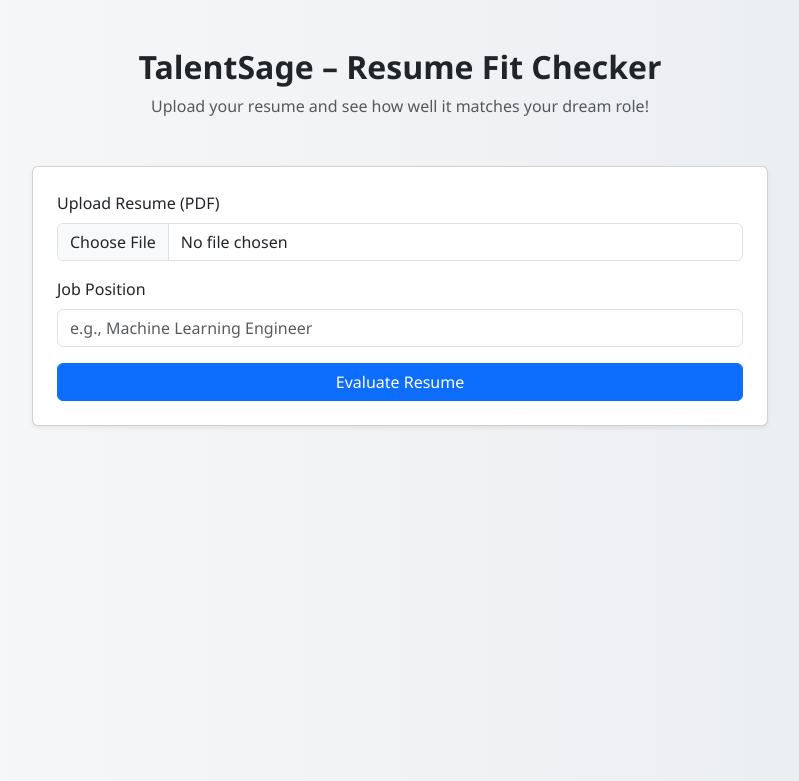
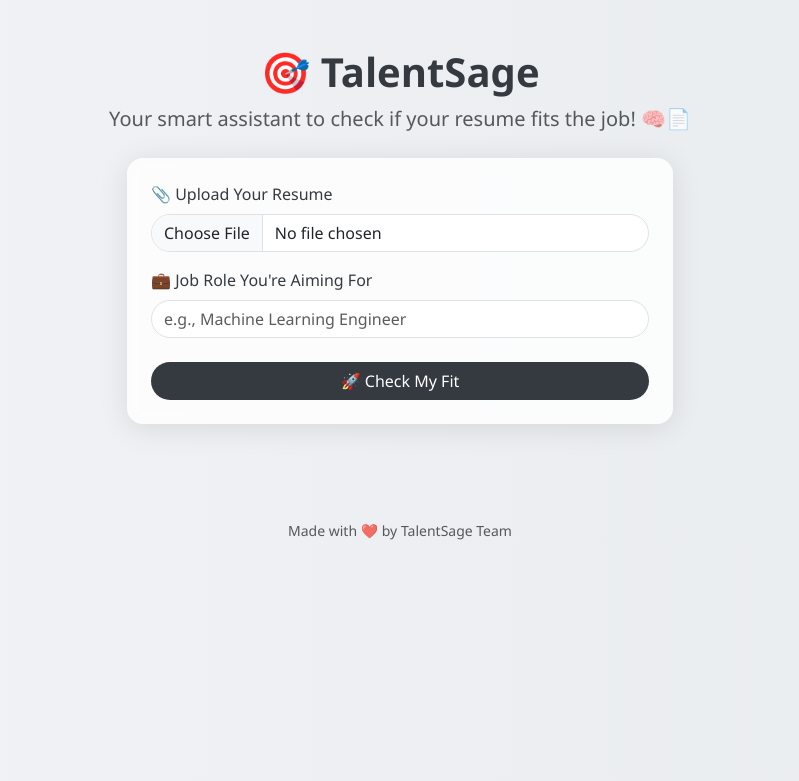
Before and after one commit to shanks1554/TelentSage-Frontend, a Flask app: page / in a window 1280 px wide. Shown: the top 781 px of the page, without its empty margins (240-1039 px from the left). Run offline with Flask 3, Linux system fonts and the light colour scheme.

Commit message:
making UI Better

```diff
--- a/templates/index.html
+++ b/templates/index.html
@@ -2,81 +2,107 @@
 <html lang="en">
 <head>
   <meta charset="UTF-8">
-  <title>TalentSage – Resume Evaluator</title>
+  <title>🚀 TalentSage – Resume Fit Checker</title>
   <link href="https://cdn.jsdelivr.net/npm/bootstrap@5.3.0/dist/css/bootstrap.min.css" rel="stylesheet">
   <link href="https://cdnjs.cloudflare.com/ajax/libs/font-awesome/6.5.0/css/all.min.css" rel="stylesheet">
   <style>
     body {
-      background: linear-gradient(to right, #f8f9fa, #e9ecef);
+      background: linear-gradient(to right, #f1f3f5, #e9ecef);
       font-family: 'Segoe UI', sans-serif;
+      color: #343a40;
+    }
+    .card-style {
+      background: #ffffffcc;
+      backdrop-filter: blur(6px);
+      border-radius: 1rem;
+      box-shadow: 0 4px 30px rgba(0, 0, 0, 0.1);
+      transition: all 0.3s ease;
+    }
+    .card-style:hover {
+      transform: translateY(-4px);
     }
     .fade-in {
-      animation: fadeIn 0.8s ease-in-out;
+      animation: fadeIn 0.7s ease-in-out;
     }
     @keyframes fadeIn {
-      from {opacity: 0; transform: translateY(20px);}
-      to {opacity: 1; transform: translateY(0);}
+      from { opacity: 0; transform: translateY(10px); }
+      to { opacity: 1; transform: translateY(0); }
     }
-    .card-result {
-      border-left: 5px solid #0d6efd;
+    .btn-custom {
+      background-color: #343a40;
+      color: white;
+      border-radius: 2rem;
+    }
+    .btn-custom:hover {
+      background-color: #212529;
+    }
+    .emoji-badge {
+      font-size: 1.1rem;
+      margin-right: 6px;
+    }
+    .list-group-item {
+      border: none;
+      background-color: transparent;
+      padding-left: 0;
+    }
+    .highlight {
+      font-weight: bold;
+      color: #198754;
     }
   </style>
 </head>
 <body>
 
 <div class="container py-5">
-  <div class="text-center mb-5">
-    <h2 class="fw-bold">TalentSage – Resume Fit Checker</h2>
-    <p class="text-muted">Upload your resume and see how well it matches your dream role!</p>
+  <div class="text-center fade-in mb-4">
+    <h1 class="fw-bold">🎯 TalentSage</h1>
+    <p class="text-muted fs-5">Your smart assistant to check if your resume fits the job! 🧠📄</p>
   </div>
 
   <div class="row justify-content-center">
-    <div class="col-md-8">
-      <form method="post" enctype="multipart/form-data" class="card p-4 shadow-sm fade-in">
+    <div class="col-md-8 col-lg-6">
+      <form method="post" enctype="multipart/form-data" class="p-4 card-style fade-in">
         <div class="mb-3">
-          <label for="resume" class="form-label">Upload Resume (PDF)</label>
-          <input class="form-control" type="file" name="resume" id="resume" accept=".pdf" required>
+          <label for="resume" class="form-label">📎 Upload Your Resume</label>
+          <input class="form-control rounded-pill" type="file" name="resume" id="resume" accept=".pdf" required>
         </div>
         <div class="mb-3">
-          <label for="position" class="form-label">Job Position</label>
-          <input type="text" class="form-control" name="position" id="position" placeholder="e.g., Machine Learning Engineer" required>
+          <label for="position" class="form-label">💼 Job Role You're Aiming For</label>
+          <input type="text" class="form-control rounded-pill" name="position" id="position" placeholder="e.g., Machine Learning Engineer" required>
         </div>
-        <button type="submit" class="btn btn-primary w-100">Evaluate Resume</button>
+        <button type="submit" class="btn btn-custom w-100 mt-2">🚀 Check My Fit</button>
       </form>
     </div>
   </div>
 
   {% if result %}
   <div class="row justify-content-center mt-5 fade-in">
-    <div class="col-md-10">
-      <div class="card p-4 shadow-sm card-result">
-        <h4 class="mb-3">Evaluation Result</h4>
+    <div class="col-md-10 col-lg-8">
+      <div class="card-style p-4">
+        <h3 class="mb-3">📊 Evaluation Result</h3>
 
         {% if result.decision %}
-          <h5 class="mb-3">
-            Decision:
-            <span class="badge bg-{{ 'success' if result.decision == 'yes' else 'danger' }} text-uppercase">
-              {{ result.decision }}
-            </span>
-          </h5>
+          <p class="fs-5">✅ <span class="fw-semibold">Decision:</span>
+            <span class="highlight">{{ result.decision | upper }}</span>
+          </p>
         {% endif %}
 
         {% if result.summary %}
-          <h6 class="text-muted mt-3">Summary</h6>
+          <h5 class="mt-4 mb-2">📝 Summary</h5>
           <p>{{ result.summary }}</p>
         {% endif %}
 
         {% if result.suggestions %}
-          <h6 class="text-muted mt-4">Suggestions</h6>
+          <h5 class="mt-4 mb-2">🔧 Suggestions to Improve</h5>
           <ul class="list-group list-group-flush">
             {% for suggestion in result.suggestions %}
-              <li class="list-group-item"><i class="fa fa-lightbulb text-warning me-2"></i>{{ suggestion }}</li>
+              <li class="list-group-item">💡 {{ suggestion }}</li>
             {% endfor %}
           </ul>
         {% endif %}
 
         {% if result.error %}
-          <div class="alert alert-danger mt-3">{{ result.error }}</div>
+          <div class="alert alert-danger mt-4">❗ {{ result.error }}</div>
         {% endif %}
       </div>
     </div>
@@ -84,5 +110,9 @@
   {% endif %}
 </div>
 
+<footer class="text-center text-muted mt-5 small">
+  Made with ❤️ by TalentSage Team
+</footer>
+
 </body>
 </html>
```
